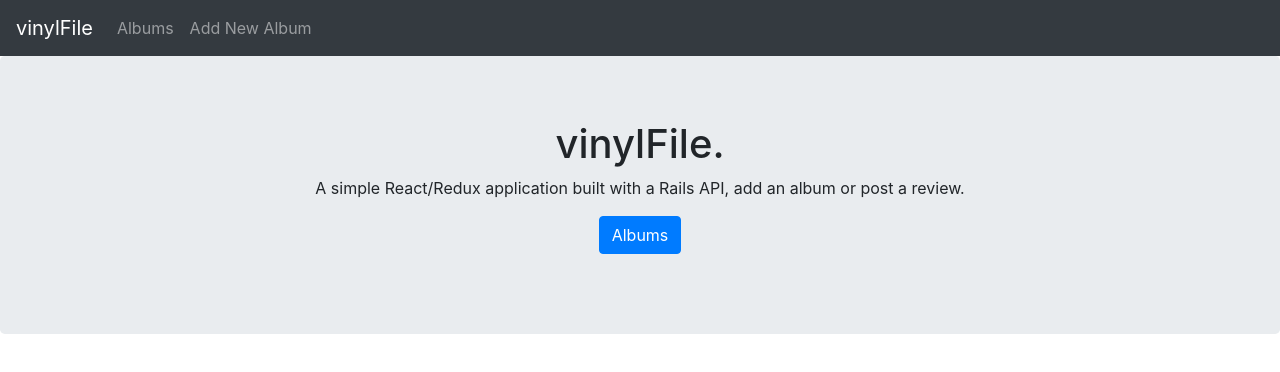
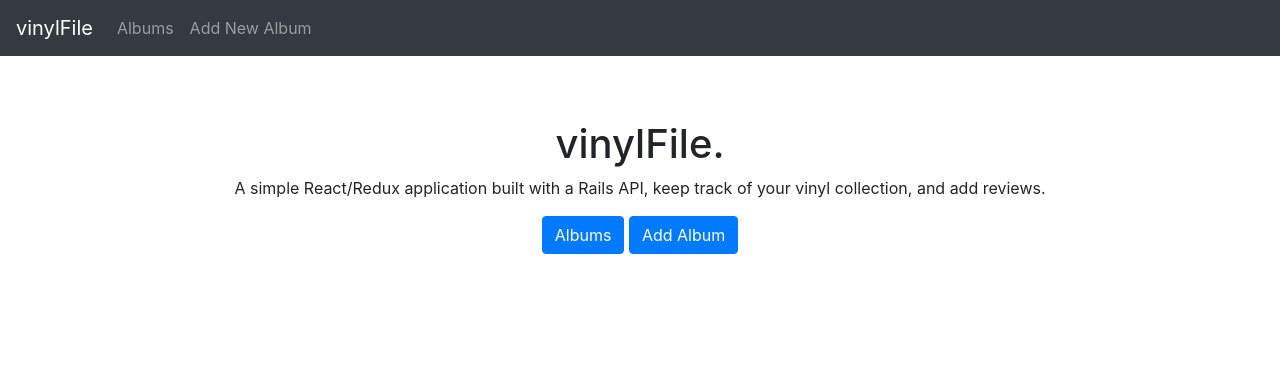
Before and after one commit to corbinarnett/vinylFile-frontend, a React (Create React App) app: page / in a window 1280 px wide. Shown: the top 372 px of the page. Built offline with nearby package versions, Linux system fonts and the light colour scheme; no server answers.

Commit message:
add bootstrap styling

```diff
--- a/src/components/Album.js
+++ b/src/components/Album.js
@@ -1,7 +1,6 @@
 import React from "react";
 import ReviewsContainer from "../containers/ReviewsContainer";
 import Card from "react-bootstrap/Card";
-import Container from "react-bootstrap/Container";
 
 const Album = props => {
   let album = props.albums.filter(
@@ -12,7 +11,6 @@ const Album = props => {
   return (
     <div>
       {album && (
-
         <Card bg="info" text="white">
           <Card.Body>
             <Card.Title>{album.name}</Card.Title>
@@ -22,7 +20,6 @@ const Album = props => {
             </Card.Text>
           </Card.Body>
         </Card>
-
       )}
       <br />
       <ReviewsContainer album={album} />
--- a/src/components/Home.js
+++ b/src/components/Home.js
@@ -5,13 +5,23 @@ import Button from "react-bootstrap/Button";
 const Home = () => {
   return (
     <>
-      <Jumbotron fluild className="text-center">
+      <Jumbotron
+        fluild
+        className="text-center"
+        style={{ backgroundColor: "white" }}
+      >
         <h1>vinylFile.</h1>
         <p>
-          A simple React/Redux application built with a Rails API, add an album or post a review.
+          A simple React/Redux application built with a Rails API, keep track of
+          your vinyl collection, and add reviews.
         </p>
         <p>
-          <Button variant="primary" href='/albums'>Albums</Button>
+          <Button variant="primary" href="/albums">
+            Albums
+          </Button>{" "}
+          <Button variant="primary" href="/albums/new">
+            Add Album
+          </Button>
         </p>
       </Jumbotron>
     </>
--- a/src/components/ReviewCard.js
+++ b/src/components/ReviewCard.js
@@ -1,6 +1,5 @@
 import React from "react";
 import Card from "react-bootstrap/Card";
-import Button from "react-bootstrap/Button";
 import Container from "react-bootstrap/Container";
 
 function ReviewCard(props) {
@@ -14,11 +13,10 @@ function ReviewCard(props) {
       <h4>Review: {props.review.content}</h4> */}
       <Card className="text-center" border="info">
         <Card.Body>
-          <Card.Title>Rating: {props.review.rating}</Card.Title>
+          <Card.Title>Rating: {props.review.rating}/10</Card.Title>
           <Card.Text>
           {props.review.content}
           </Card.Text>
-          <Button variant="primary">Go somewhere</Button>
         </Card.Body><br/>
         <Card.Footer className="text-muted">Posted By: {props.review.username}</Card.Footer>
       </Card><br/><br/>
```
Lines whose indentation alone changed are shown as unchanged.
